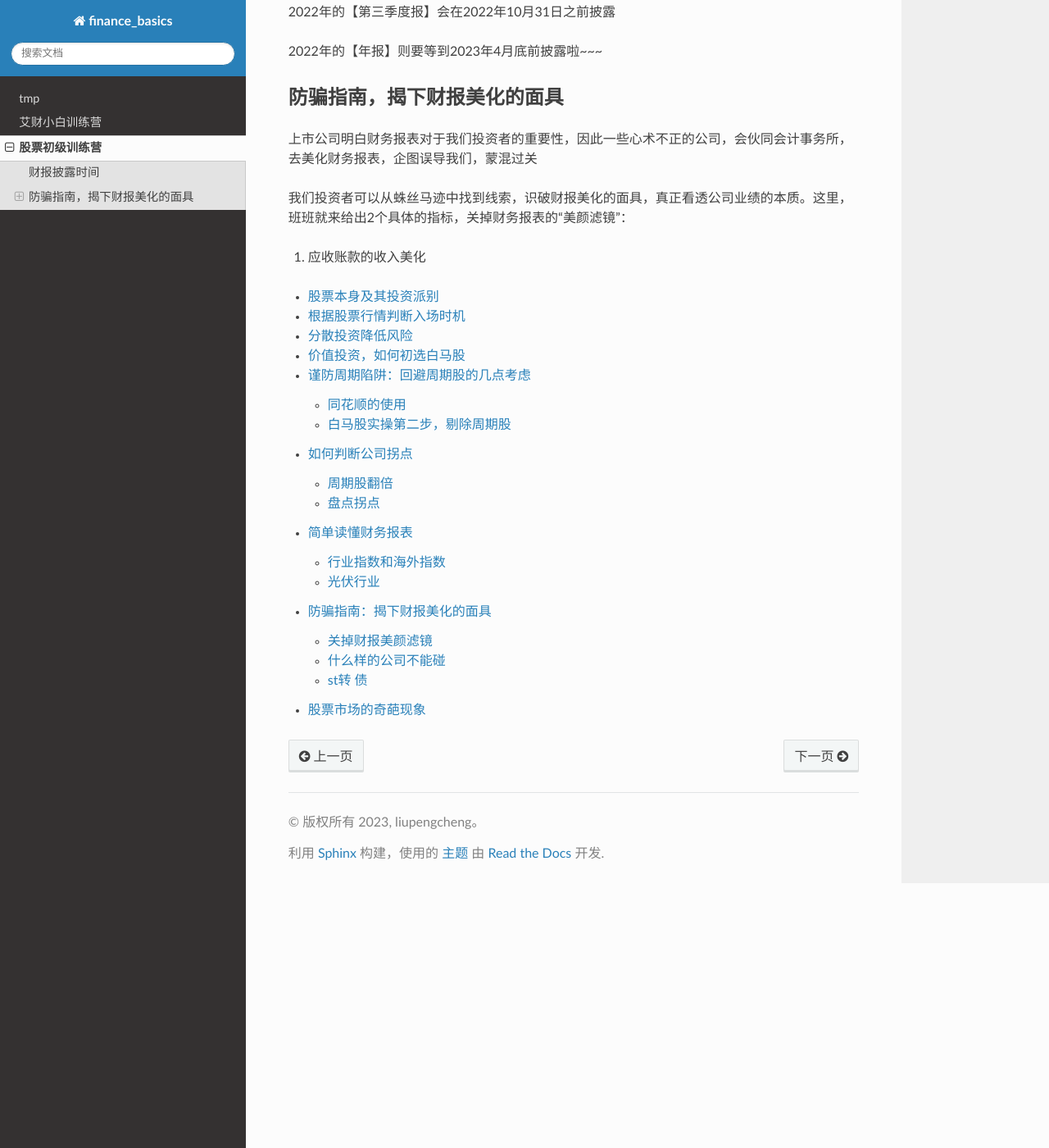
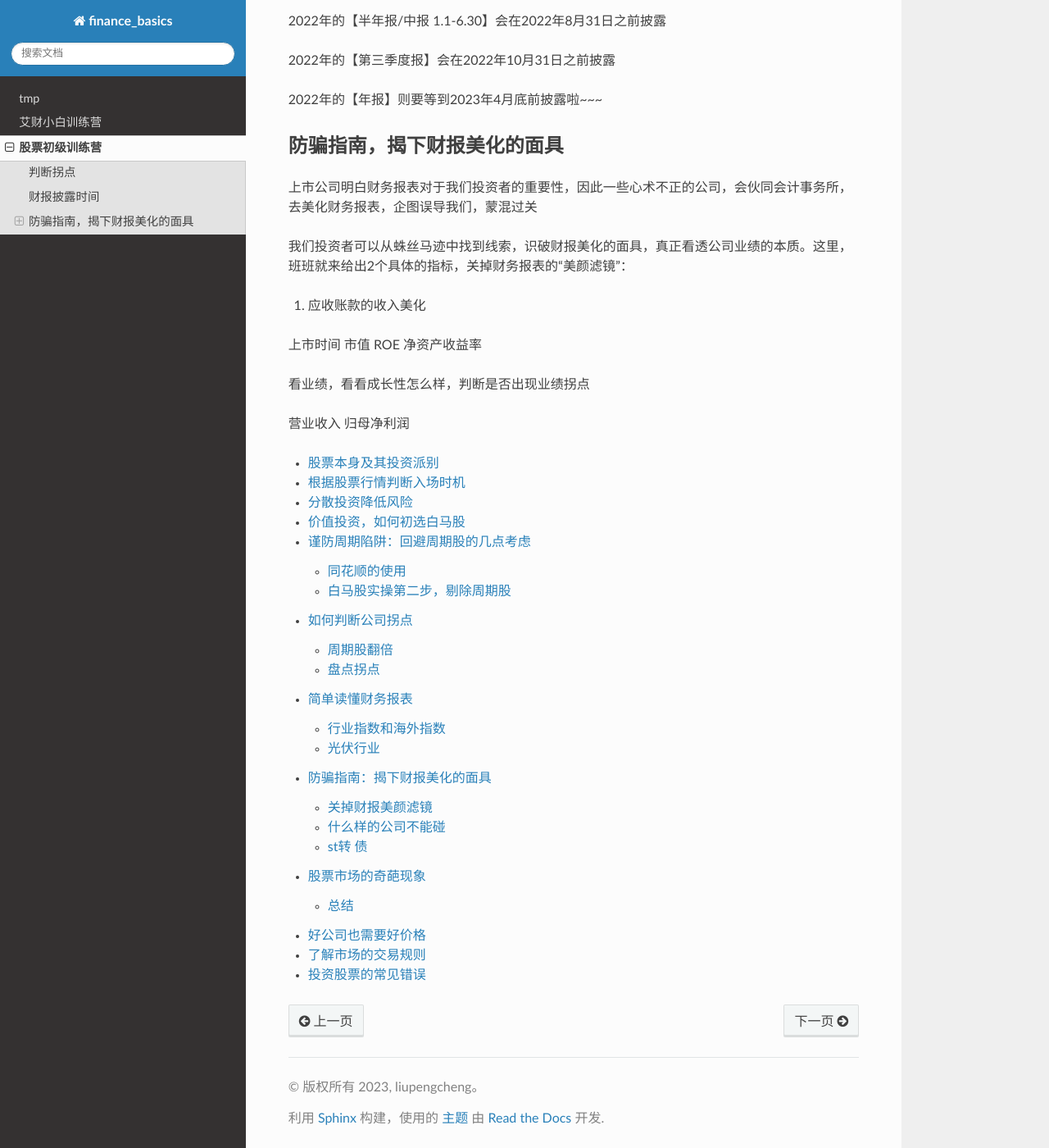
Before and after one commit to BlackTudou/finance_basics, a Sphinx documentation site: the page built from source/stock_trading_bootcamp/index.rst, in a window 1280 px wide and 1400 px high, scrolled down 1016 px. Shown: the whole window at 82% size. Built offline with Sphinx 7.4.7 and the Read the Docs theme 2.0.0, drawn with Linux system fonts in a browser that asks for light colours.

```diff
--- /dev/null
+++ b/source/stock_trading_bootcamp/day10/index.rst
@@ -0,0 +1,8 @@
+==============================
+好公司也需要好价格
+==============================
+
+.. figure:: _static/day10.png
+    :align: center
+    :alt: Images
+    :figclass: align-center
--- /dev/null
+++ b/source/stock_trading_bootcamp/day11/index.rst
@@ -0,0 +1,8 @@
+==============================
+了解市场的交易规则
+==============================
+
+.. figure:: _static/day11.png
+    :align: center
+    :alt: Images
+    :figclass: align-center
--- /dev/null
+++ b/source/stock_trading_bootcamp/day12/index.rst
@@ -0,0 +1,8 @@
+==============================
+投资股票的常见错误
+==============================
+
+.. figure:: _static/day12.png
+    :align: center
+    :alt: Images
+    :figclass: align-center
--- a/source/stock_trading_bootcamp/day9/index.rst
+++ b/source/stock_trading_bootcamp/day9/index.rst
@@ -6,3 +6,7 @@
     :align: center
     :alt: Images
     :figclass: align-center
+
+
+总结
+=======
--- a/source/stock_trading_bootcamp/index.rst
+++ b/source/stock_trading_bootcamp/index.rst
@@ -2,6 +2,8 @@
 股票初级训练营
 ================
 
+判断拐点
+=========
 一、我们衡量公司的框架是什么呢？
 
 很简单，三个维度分别是【经营成长】、【管理营运】和【财务情况】；简单来说，分别理解为企业的（挣钱）、（管钱）和（借钱）情况。
@@ -46,6 +48,16 @@
 
 1. 应收账款的收入美化
 
+
+上市时间
+市值
+ROE 净资产收益率
+
+看业绩，看看成长性怎么样，判断是否出现业绩拐点
+
+营业收入
+归母净利润
+
 .. toctree::
 
    day1/index.rst
```
Also changed, not shown: other parts of source/stock_trading_bootcamp/index.rst (+3 -0 lines), source/stock_trading_bootcamp/day10/_static/day10.png (added), source/stock_trading_bootcamp/day12/_static/day12.png (added), 2 other files.
